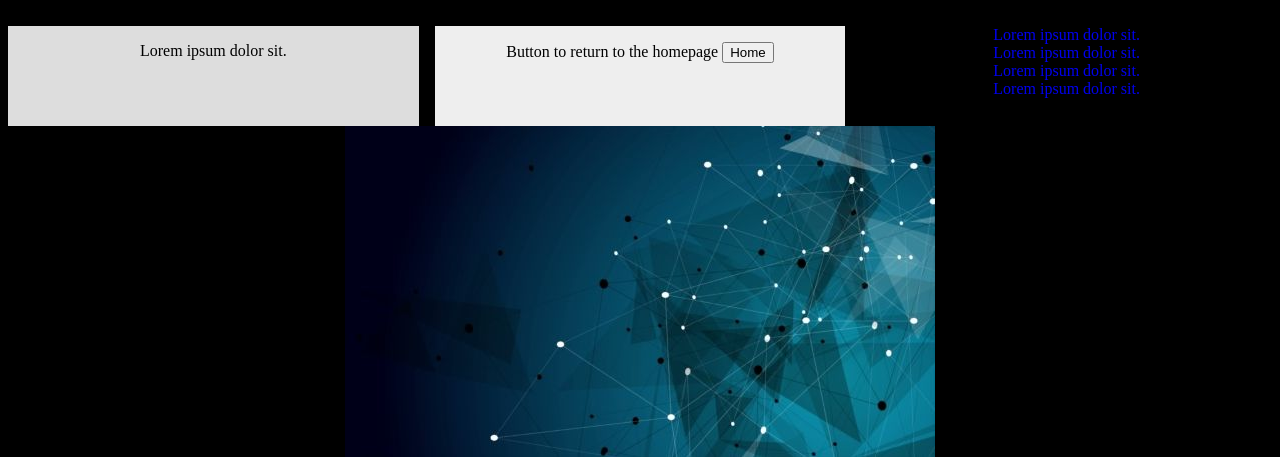
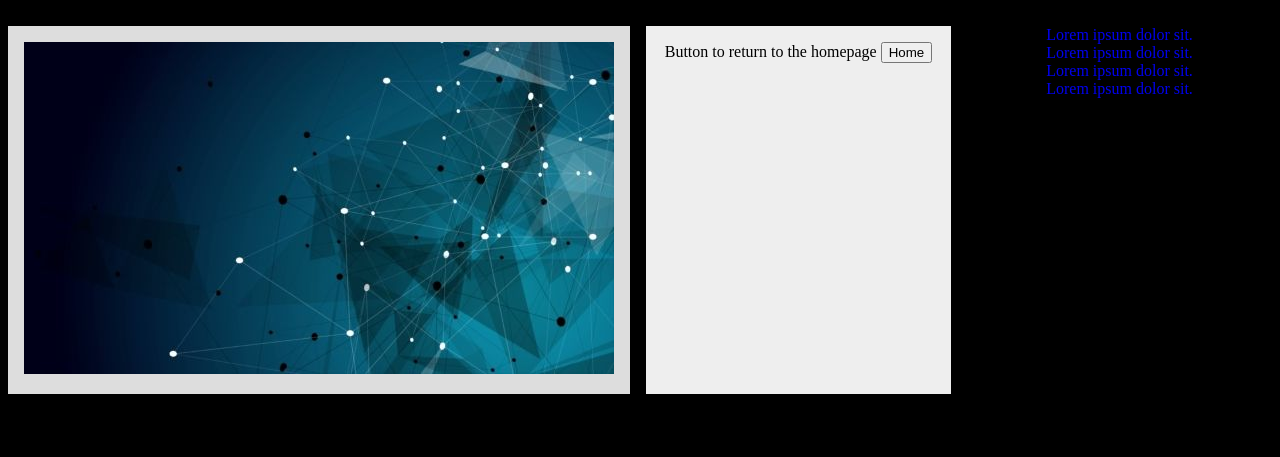
Before and after one commit to GeorgePearse/flashcards, a Flask app: page /pretty in a window 1280 px wide. Shown: the top 457 px of the page. Run offline with Flask 2, Linux system fonts and the light colour scheme.

Commit message:
looks almost slick

```diff
--- a/templates/pretty_page.html
+++ b/templates/pretty_page.html
@@ -37,8 +37,7 @@
 <body style="background-color:black ;text-align:center"></body>>
   <div class="wrapper">
     <div>
-      Lorem ipsum dolor sit.
-    </div>
+      <img src="/static/generic_tech.jpg" alt="Dark tech image">    </div>
     <div>
         Button to return to the homepage
         <a href={{ url_for('insert') }} style="text-decoration:none">
@@ -60,7 +59,7 @@
       Lorem ipsum dolor sit.
     </div>
   </div>
-  <img src="/static/generic_tech.jpg" alt="Dark tech image">
+
 
 </body>
 </html>
```
